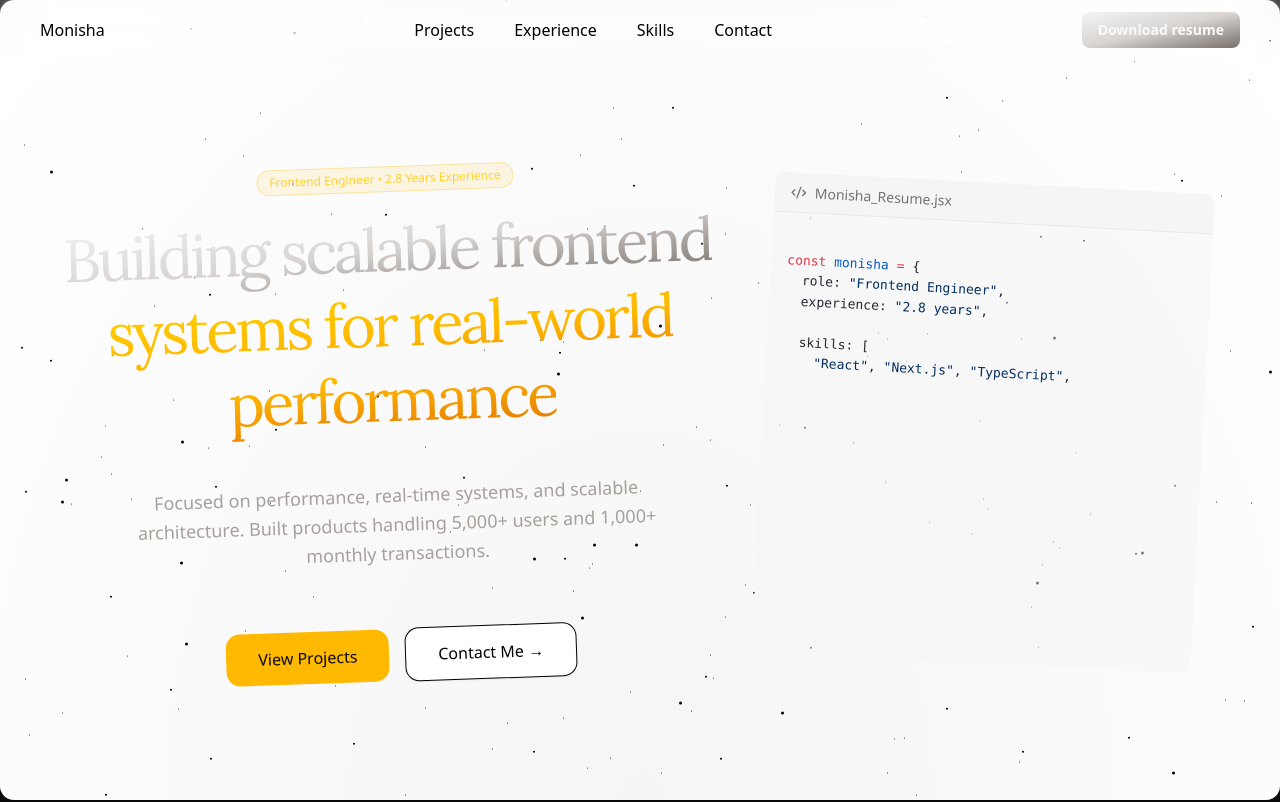
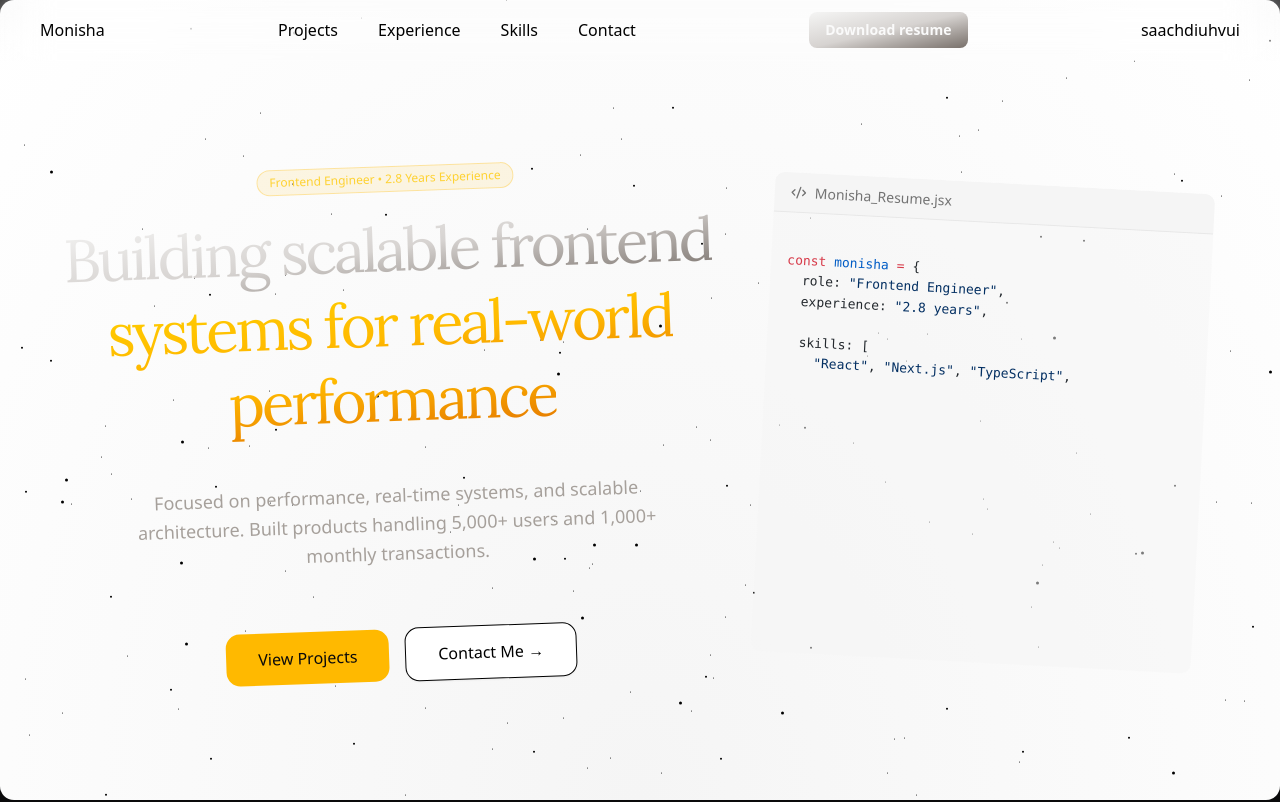
Before and after one commit to 77Monisha/MyPortfolio, a Next.js app: page / in a window 1280 px wide. Shown: the top 802 px of the page. Built offline with nearby package versions, Linux system fonts and the light colour scheme.

Commit message:
portfolio changes

```diff
--- a/components/header.jsx
+++ b/components/header.jsx
@@ -13,6 +13,7 @@ const Header = async () => {
       <Button className="bg-linear-to-br from-stone-100 via-stone-300 to-stone-500 font-semibold">
         Download resume
       </Button>
+      saachdiuhvui
     </nav>
   );
 };
```
